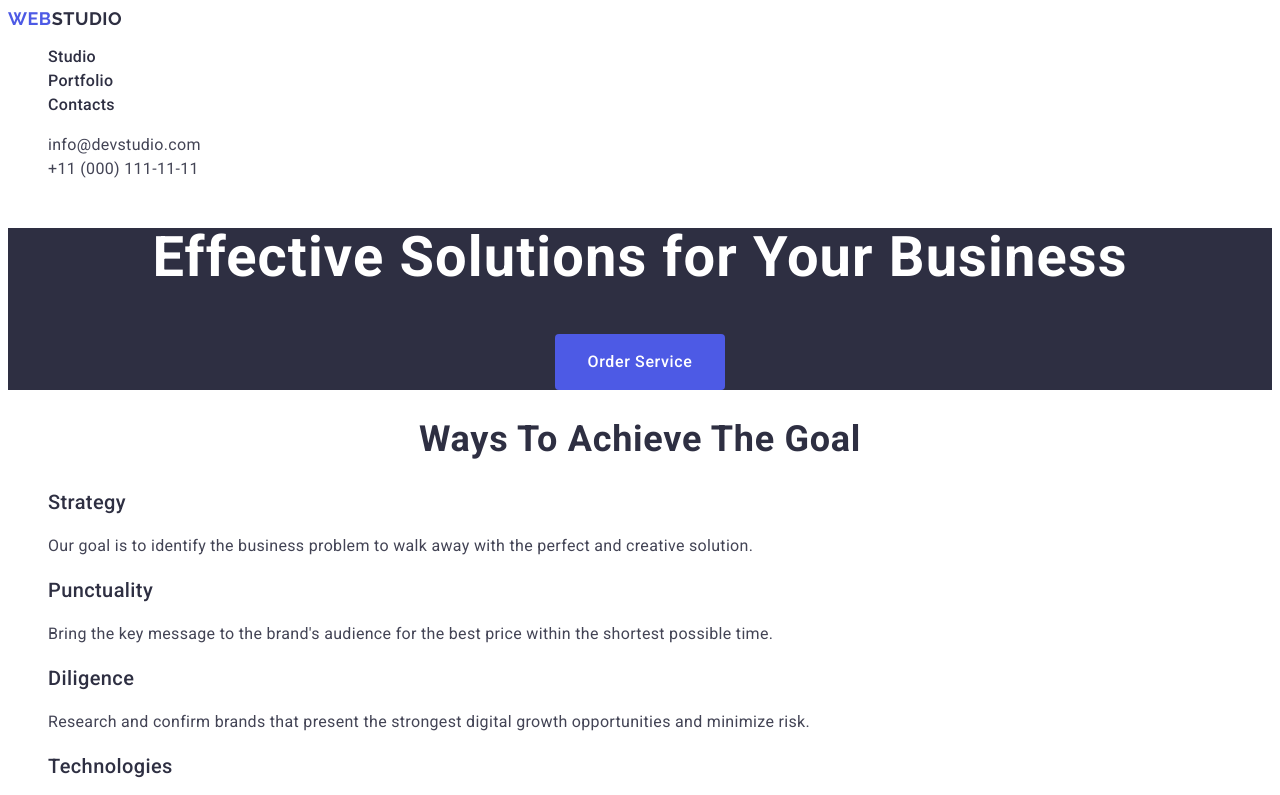
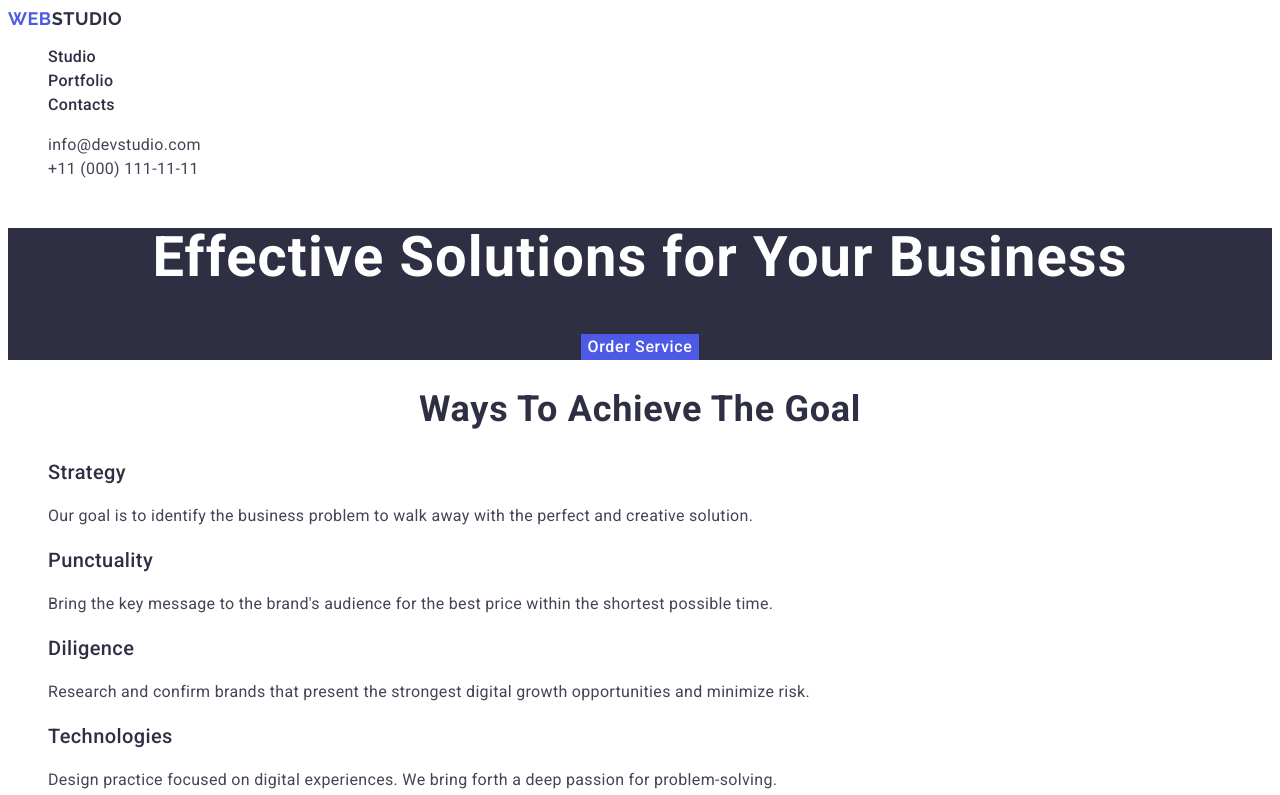
Before and after one commit to truepetruha/goit-markup-hw-02, a plain HTML site: page index.html in a window 1280 px wide. Shown: the top 795 px of the page. Drawn offline with Linux system fonts and the light colour scheme.

Commit message:
Update styles.css

```diff
--- a/css/styles.css
+++ b/css/styles.css
@@ -88,8 +88,6 @@ button {
     background-color: #4D5AE5;
     cursor: pointer;
     border: 0;
-    padding: 16px 32px;
-    border-radius: 4px;
     font-weight: 500;
     font-size: 16px;
     line-height: 1.5;
```
